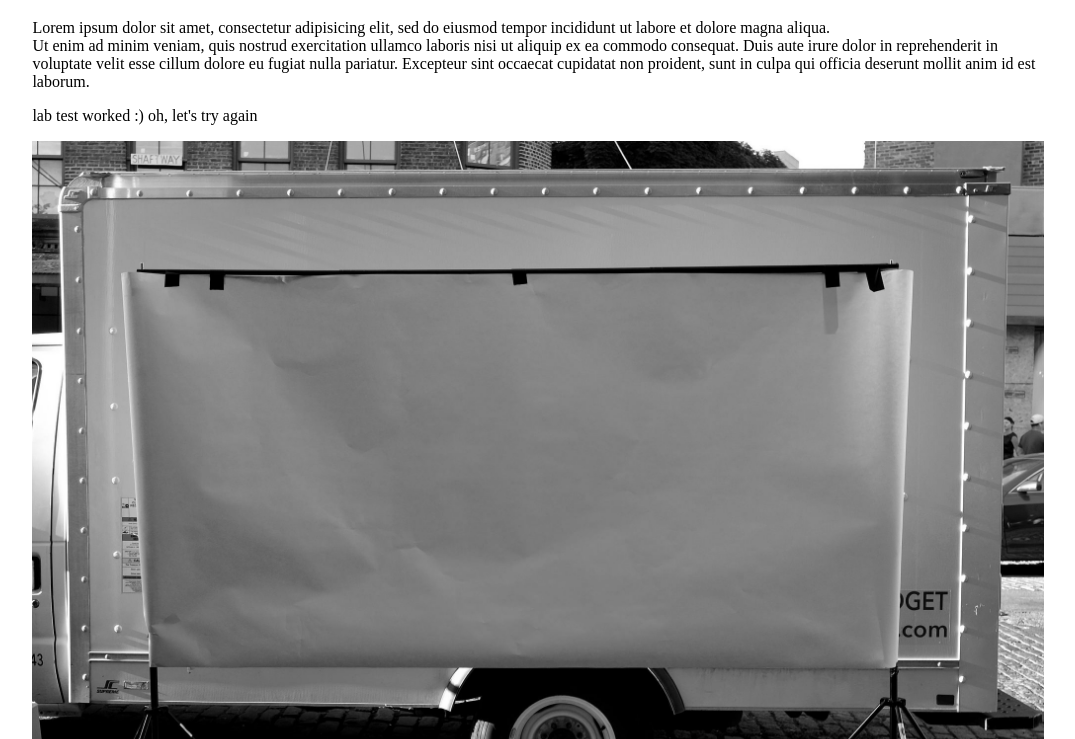
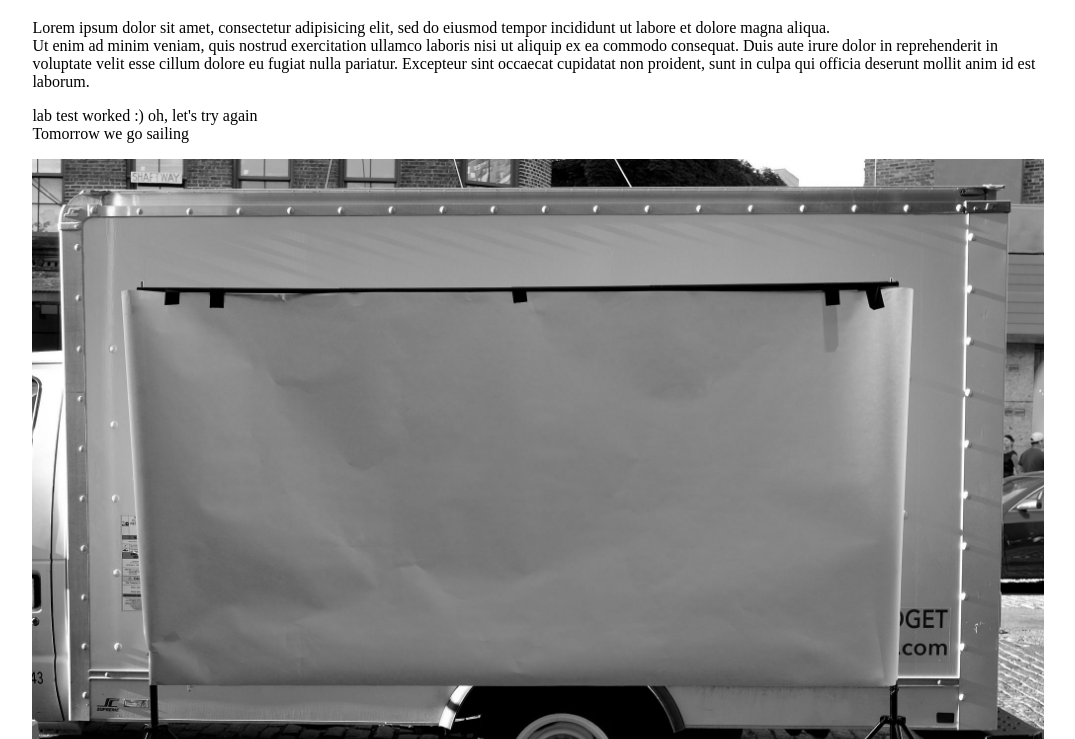
Before and after one commit to webjay/asite, a plain HTML site: page index.html in a window 1280 px wide. Shown: the part 61-800 px from the top of the page, without its empty margins (102-1177 px from the left). Drawn offline with Linux system fonts and the light colour scheme.

Commit message:
via Lorem

```diff
--- a/index.html
+++ b/index.html
@@ -21,7 +21,7 @@
       <h1>Hi, this is a page about _____</h1>
 
       <p>Lorem ipsum dolor sit amet, consectetur adipisicing elit, sed do eiusmod tempor incididunt ut labore et dolore magna aliqua. <br>Ut enim ad minim veniam, quis nostrud exercitation ullamco laboris nisi ut aliquip ex ea commodo consequat. Duis aute irure dolor in reprehenderit in voluptate velit esse cillum dolore eu fugiat nulla pariatur. Excepteur sint occaecat cupidatat non proident, sunt in culpa qui officia deserunt mollit anim id est laborum.</p>
-      <p>lab test worked :) oh, let's try again</p>
+      <p>lab test worked :) oh, let's try again<br>Tomorrow we go sailing</p>
 
       <img src="images/img.jpg" class="mainimg" alt="main image">
 
```
